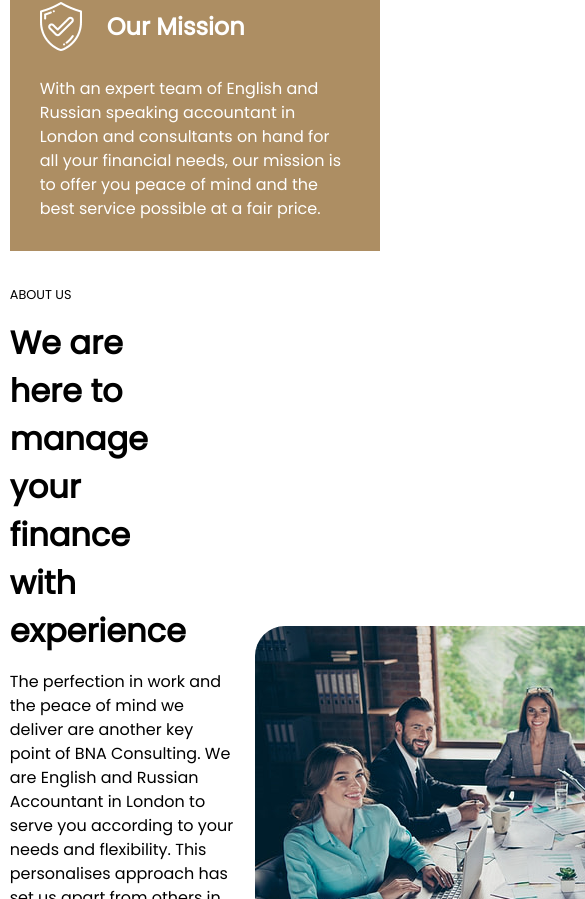
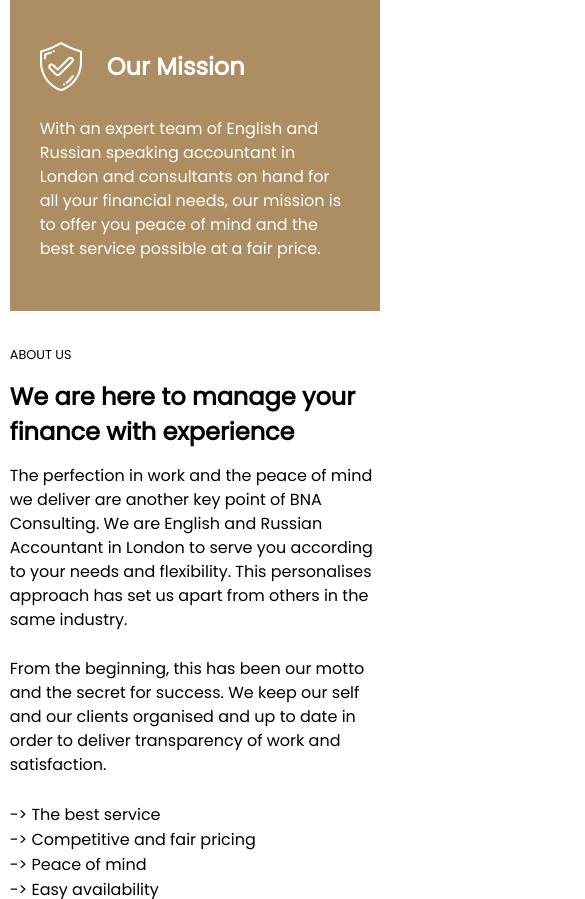
Before and after one commit to ChanMyaeOo/bna-consulting, a React (Create React App) app: page / in a window 390 px wide. Shown: the part 1101-2000 px from the top of the page, 585 px wide, since content can reach past the window. Built offline with nearby package versions, Linux system fonts and the light colour scheme.

Commit message:
adjusted responsive for home about section

```diff
--- a/src/components/home-about/HomeAbout.js
+++ b/src/components/home-about/HomeAbout.js
@@ -27,13 +27,13 @@ const HomeAbout = () => {
 
                 <div className={classes.contentWrap}>
                 <div className={classes.topContent}>
-                    <div >--&gt; The best service</div>
-                    <div>--&gt; Competitive and fair pricing</div>
+                    <div >-&gt; The best service</div>
+                    <div>-&gt; Competitive and fair pricing</div>
                 </div>
 
                 <div className={classes.bottomContent}>
-                    <div>--&gt; Peace of mind</div>
-                    <div>--&gt; Easy availability</div>
+                    <div>-&gt; Peace of mind</div>
+                    <div>-&gt; Easy availability</div>
                 </div>
                 </div>
 
--- a/src/components/home-about/styles.js
+++ b/src/components/home-about/styles.js
@@ -50,6 +50,46 @@ const useStyles = makeStyles((theme) => ({
     },
     statusName: {
         fontWeight: 'bold'
+    },
+    [theme.breakpoints.down('sm')]: {
+        title: {
+            fontSize: '24px',
+            width: '80%'
+        },
+        aboutImg: {
+            width: '354px',
+            height: '236px'
+        },
+        status: {
+            height: '50%',
+            flexDirection: 'column',
+            alignItems: 'center',
+            textAlign: 'center'
+        },
+        contentWrap: {
+            flexDirection: 'column'
+        },
+        bottomContent: {
+            marginLeft: 0
+        }
+    },
+    [theme.breakpoints.down('xs')]: {
+        about: {
+            flexDirection: 'column'
+        },
+        content: {
+            paddingRight: 0
+        },
+        title: {
+            width: '100%'
+        },
+        aboutRight: {
+            marginTop: '30px'
+        },
+        status: {
+            margin: '35px 0',
+            height: '340px',
+        }
     }
 }));
 
--- a/src/components/home-box/HomeBox.js
+++ b/src/components/home-box/HomeBox.js
@@ -9,21 +9,21 @@ const HomeBox = () => {
     const classes = useStyles();
     return (
         <Grid container className={classes.homeBoxWrap}>
-            <Grid item className={classes.homeStory} xl={4} lg={4} md={4} sm={4} >
+            <Grid item className={classes.homeStory} xl={4} lg={4} md={4} sm={12} >
                 <div className={classes.storyWrap}>
                     <img src={Icon1} alt="icon" className={classes.icon1} />
                     <h3 className={classes.storyTitle}>Our Story</h3>
                 </div>
                 <p className={classes.storyContent}>We started as with our few dedicated clients which made us and our business what we are today, that is why we deal every client with complete attention to detail and make sure to convey this message "You are important to Us"</p>
             </Grid>
-            <Grid item className={classes.homeApproach} xl={4} lg={4} md={4} sm={4}>
+            <Grid item className={classes.homeApproach} xl={4} lg={4} md={4} sm={12}>
                 <div className={classes.approachWrap}>
                 <img src={Icon2} alt="icon" className={classes.icon2} />
                 <h3 className={classes.approachTitle}>Our Approach</h3>
                 </div>
                 <p className={classes.approachContent}>It has always been "Our philosophy" and "Our vision." to grow as a company of your own and treat clients in a personalised way where they can speak their own languages like Russian and English.</p>
             </Grid>
-            <Grid item className={classes.homeMission} xl={4} lg={4} md={4} sm={4}>
+            <Grid item className={classes.homeMission} xl={4} lg={4} md={4} sm={12}>
                 <div className={classes.missionWrap}>
                 <img src={Icon3} alt="icon" className={classes.icon3} />
                 <h3 className={classes.missionTitle}>Our Mission</h3>
--- a/src/components/home-box/styles.js
+++ b/src/components/home-box/styles.js
@@ -24,6 +24,7 @@ const useStyles = makeStyles((theme) => ({
     storyContent: {
         lineHeight: "1.5rem",
         color: "#fff",
+        marginBottom: '20px'
     },
     icon1: {
         margin: "25px 25px 25px 0",
@@ -51,6 +52,7 @@ const useStyles = makeStyles((theme) => ({
     approachContent: {
         lineHeight: "1.5rem",
         color: "#fff",
+        marginBottom: '20px'
     },
     missionWrap: {
         display: "flex",
@@ -68,6 +70,7 @@ const useStyles = makeStyles((theme) => ({
     missionContent: {
         lineHeight: "1.5rem",
         color: "#fff",
+        marginBottom: '20px'
     },
     [theme.breakpoints.down('xs')]: {
         homeBoxWrap: {
```
